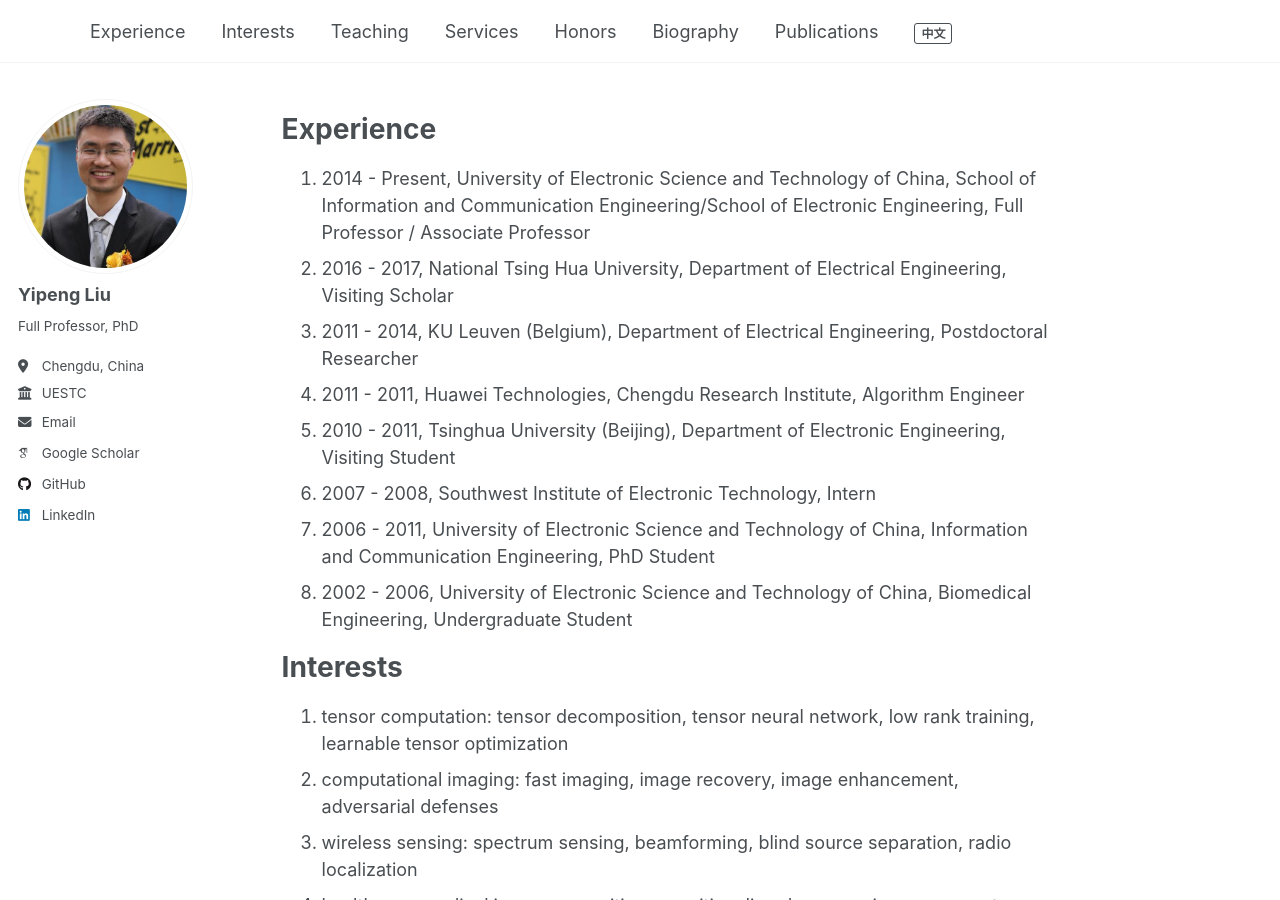
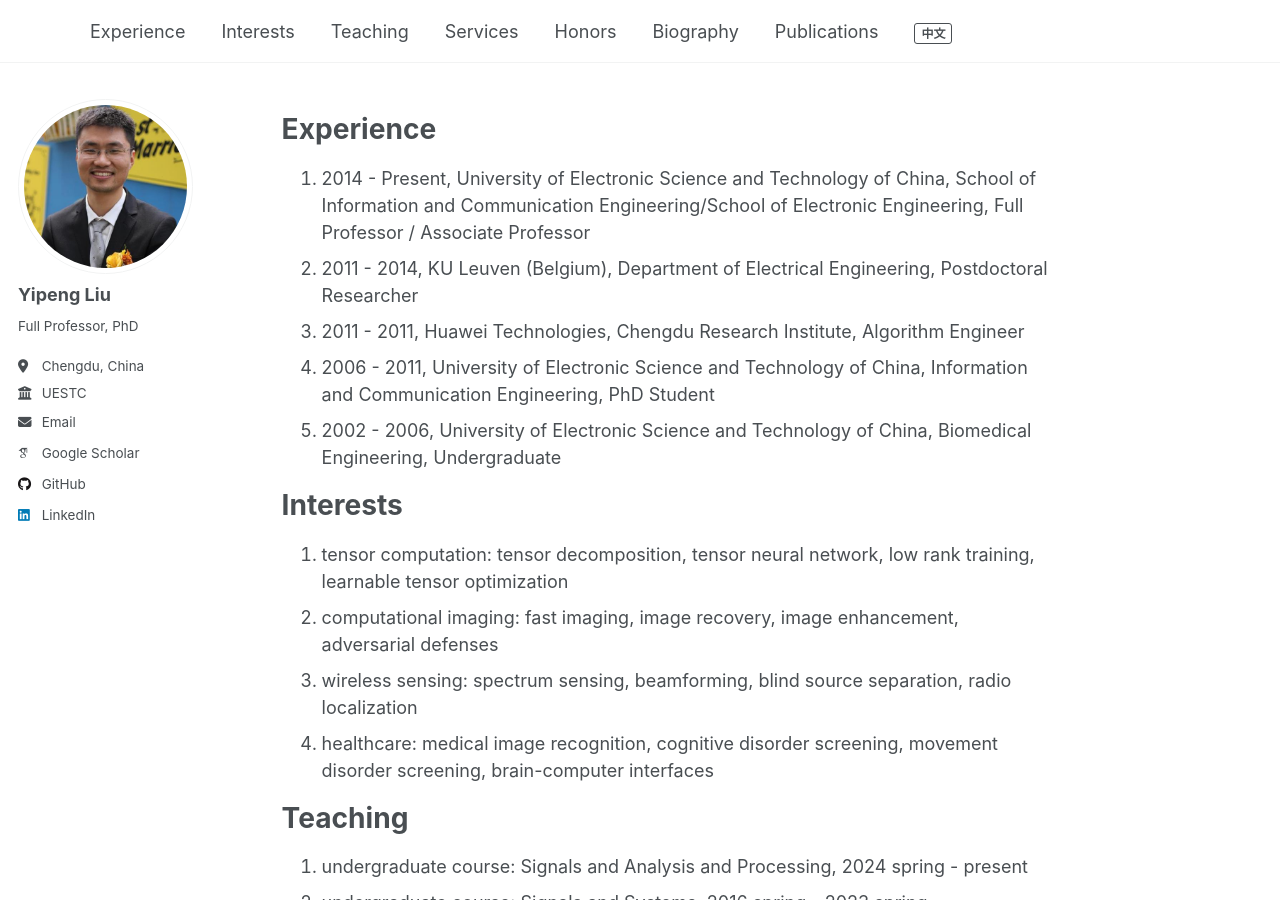
Before and after one commit to yipengliu/yipengliu.github.io, a Jekyll site: the page built from _pages/main-en.md, in a window 1280 px wide and 900 px high. Built offline with Jekyll 4.4.1, drawn with Linux system fonts in a browser that asks for light colours; some web fonts are replaced.

Commit message:
Update main-en.md

```diff
--- a/_pages/main-en.md
+++ b/_pages/main-en.md
@@ -12,13 +12,10 @@
 # <a id="Experience"></a>Experience
 
 1. 2014 - Present, University of Electronic Science and Technology of China, School of Information and Communication Engineering/School of Electronic Engineering, Full Professor / Associate Professor
-2. 2016 - 2017, National Tsing Hua University, Department of Electrical Engineering, Visiting Scholar
-3. 2011 - 2014, KU Leuven (Belgium), Department of Electrical Engineering, Postdoctoral Researcher
-4. 2011 - 2011, Huawei Technologies, Chengdu Research Institute, Algorithm Engineer
-5. 2010 - 2011, Tsinghua University (Beijing), Department of Electronic Engineering, Visiting Student
-6. 2007 - 2008, Southwest Institute of Electronic Technology, Intern
-7. 2006 - 2011, University of Electronic Science and Technology of China, Information and Communication Engineering, PhD Student
-8. 2002 - 2006, University of Electronic Science and Technology of China, Biomedical Engineering, Undergraduate Student
+2. 2011 - 2014, KU Leuven (Belgium), Department of Electrical Engineering, Postdoctoral Researcher
+3. 2011 - 2011, Huawei Technologies, Chengdu Research Institute, Algorithm Engineer
+4. 2006 - 2011, University of Electronic Science and Technology of China, Information and Communication Engineering, PhD Student
+5. 2002 - 2006, University of Electronic Science and Technology of China, Biomedical Engineering, Undergraduate
 
 
 # <a id="Interests"></a>Interests
```
